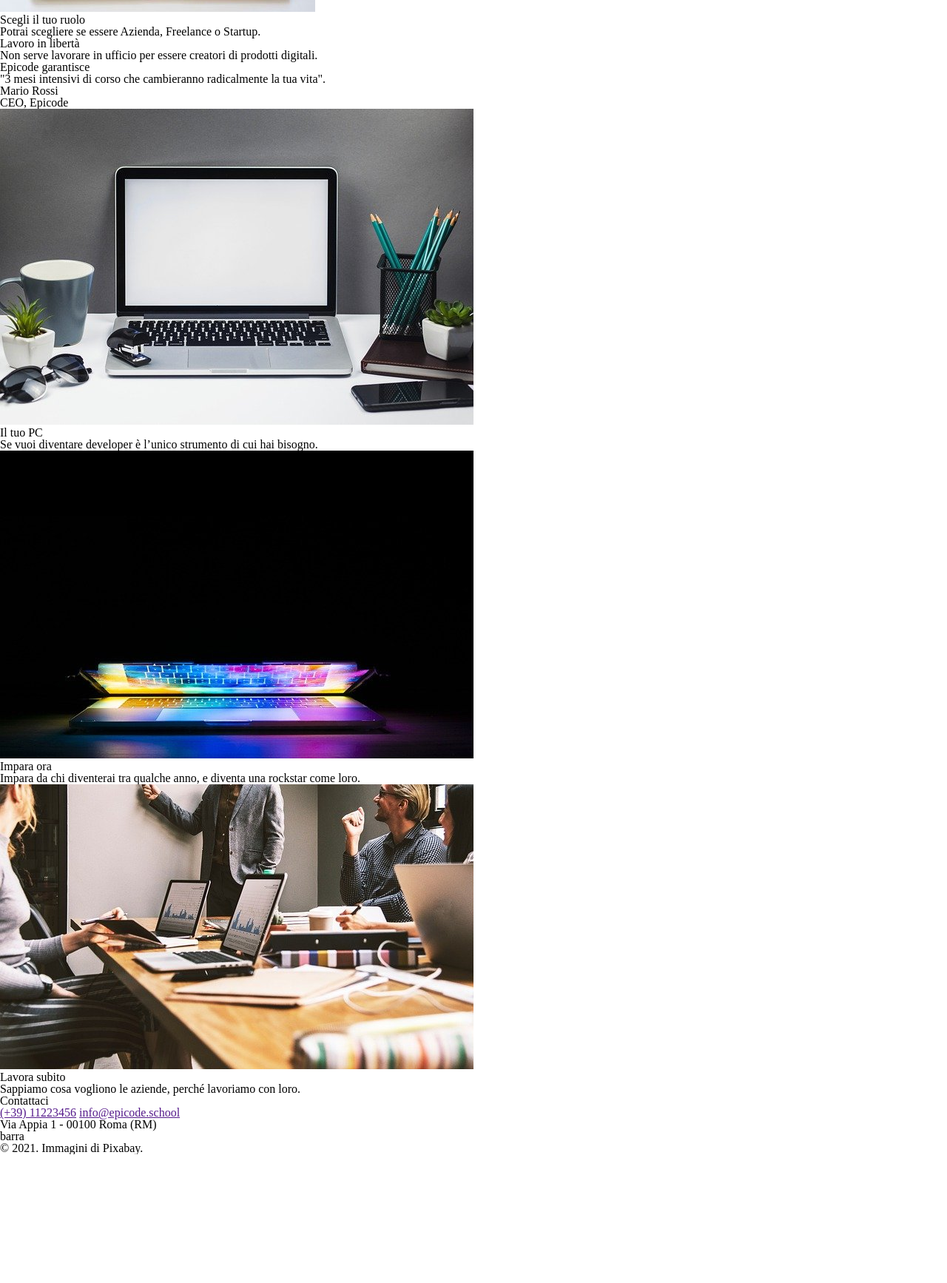
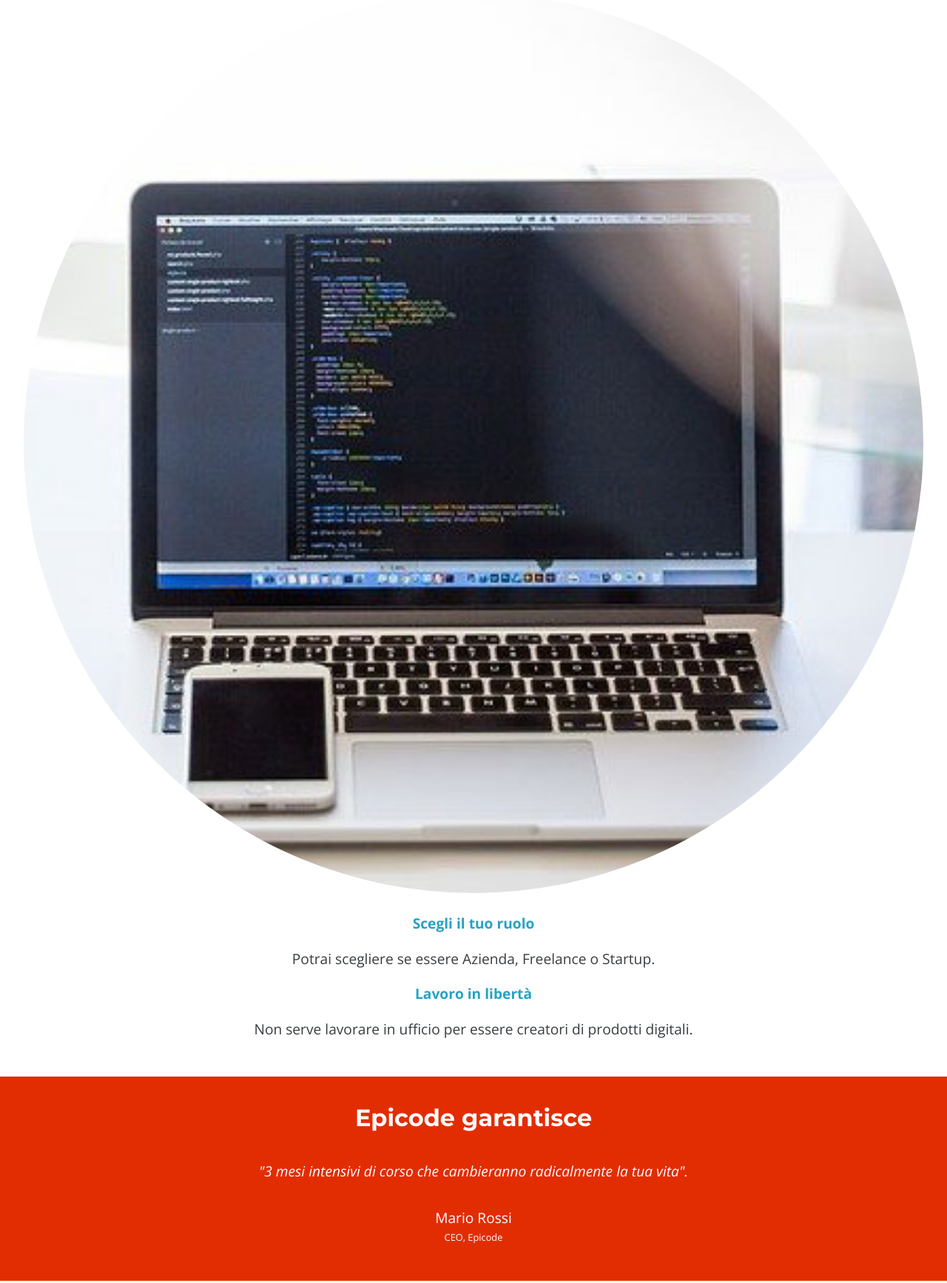
Before and after one commit to andrea-maiolo/u1-w1-p, a plain HTML site: page index.html in a window 1280 px wide. Shown: the part 630-2364 px from the top of the page at 74% size. Before the commit the page ends 2190 px from the top, so only its background shows below. Drawn offline with nearby package versions, Linux system fonts and the light colour scheme.

Commit message:
added style

```diff
--- a/css/style.css
+++ b/css/style.css
@@ -1 +1,118 @@
 /* Your styles here */
+body {
+  color: #393d41;
+  font-size: 1.2rem;
+  font-family: "Open Sans";
+  line-height: 1.65;
+  text-align: center;
+}
+
+h2 {
+  font-family: "Montserrat";
+  font-weight: bold;
+  line-height: 1.5;
+  font-size: 2rem;
+}
+
+.headings {
+  color: #25a2c3;
+  font-weight: bold;
+}
+
+img {
+  width: 100%;
+}
+
+header {
+  background-color: #000;
+}
+
+header img {
+  margin: 1rem;
+  width: 30%;
+}
+
+#description {
+  background-image: url(../images/banner.jpg);
+  background-size: cover;
+  padding: 2rem;
+}
+
+#description h2,
+p {
+  margin-bottom: 1rem;
+}
+
+#description button {
+  background-color: #f04c2f;
+  color: #fff;
+  border: none;
+  font-family: "Montserrat";
+  font-weight: bold;
+  padding: 1rem;
+}
+
+main section {
+  margin-top: 1rem;
+  padding: 2rem;
+}
+
+#round-image {
+  border-radius: 50%;
+  margin-bottom: 1rem;
+}
+
+#testimonianze {
+  background-color: #e22d03;
+  color: #fff;
+  padding: 2rem;
+}
+
+#testimonianze h2 {
+  margin-bottom: 2rem;
+}
+
+#testimonianze p {
+  margin: 0;
+}
+
+#testimonianze p:first-of-type {
+  font-style: italic;
+  margin-bottom: 2rem;
+}
+
+#testimonianze p:last-child {
+  font-size: 0.8rem;
+  margin-bottom: 1rem;
+}
+
+.schede {
+  margin-bottom: 2rem;
+  border: 1px solid #dee1e3;
+}
+
+footer {
+  padding: 2rem;
+  background-color: #25a2c3;
+}
+
+footer h2 {
+  color: #fff;
+}
+
+.fas {
+  color: #fff;
+  margin-right: 0.5rem;
+}
+
+footer a {
+  color: #c8e7f0;
+}
+
+footer p {
+  color: #c8e7f0;
+}
+
+hr {
+  width: 50%;
+}
--- a/index.html
+++ b/index.html
@@ -23,58 +23,62 @@
     <img src="./images/logo.png" alt="Epicode logo">
 </header>
 <main>
-    <div>
-        <h1> Corso Web Developer</h1>
-        <p>Smetti di inseguire i titoli, inizia a lavorare. Mentre tutti vogliono arricchire il CV, tu pensa ad
-            arricchire
-            le tue competenze.
+    <div id="description">
+        <h2 class="headings">Corso Web Developer</h2>
+        <p>Smetti di inseguire i titoli, inizia a lavorare.
+            Mentre tutti vogliono arricchire il CV,
+            tu pensa ad arricchire le tue competenze.
         </p>
         <button>PARTIAMO!</button>
     </div>
+    <section>
         <div>
-        <p>Tutti ti cercheranno</p>
+            <p class="headings">Tutti ti cercheranno</p>
             <p>Sono 30.000 in Italia le posizioni di developer scoperte, scegli quella che ti stimola di più.</p>
 
-        <p>Lavora dove vuoi</p>
+            <p class="headings">Lavora dove vuoi</p>
             <p>Lavora da casa, in riva al mare o in montagna.</p>
 
-        <img src="./images/notebook.jpg" alt="notebook">
+            <img id="round-image" src="./images/notebook.jpg" alt="notebook">
 
-        <p>Scegli il tuo ruolo</p>
+            <p class="headings">Scegli il tuo ruolo</p>
             <p>Potrai scegliere se essere Azienda, Freelance o Startup.</p>
 
-        <p>Lavoro in libertà</p>
+            <p class="headings">Lavoro in libertà</p>
             <p>Non serve lavorare in ufficio per essere creatori di prodotti digitali.</p>
         </div>
-    <div>
-        <h1>Epicode garantisce</h1>
+    </section>
+    <div id="testimonianze">
+        <h2>Epicode garantisce</h2>
         <p>"3 mesi intensivi di corso che cambieranno radicalmente la tua vita".</p>
         <p>Mario Rossi</p>
         <p>CEO, Epicode</p>
     </div>
-    <div>
+    <section>
+        <div class="schede">
             <img src="./images/foto1.jpg" alt="scrivania con laptop">
-        <p>Il tuo PC</p>
+            <p class="headings">Il tuo PC</p>
             <p>Se vuoi diventare developer è l’unico strumento di cui hai bisogno.</p>
         </div>
-    <div>
+        <div class="schede">
             <img src="./images/foto2.jpg" alt="laptop semi chiuso">
-        <p>Impara ora</p>
+            <p class="headings">Impara ora</p>
             <p>Impara da chi diventerai tra qualche anno, e diventa una rockstar come loro.</p>
         </div>
-    <div>
+        <div class="schede">
             <img src="./images/foto3.jpg" alt="sala meeting">
-        <p>Lavora subito</p>
+            <p class="headings">Lavora subito</p>
             <p>Sappiamo cosa vogliono le aziende, perché lavoriamo con loro.</p>
         </div>
+    </section>
 </main>
 <footer>
-    <h1>Contattaci</h1>
-    <a href="">(+39) 11223456</a>
-    <a href="">info@epicode.school</a>
-    <p>Via Appia 1 - 00100 Roma (RM)</p>
-    barra
-    <p>&copy; 2021. Immagini di Pixabay.</p>
+    <h2>Contattaci</h2>
+    <p><i class="fas fa-phone-square-alt"></i><a href="#">(+39) 11223456</a></p>
+    <p><i class="fas fa-envelope"></i><a href="#">info@epicode.school</a></p>
+    <p><i class="fas fa-location-arrow"></i>Via Appia 1 - 00100 Roma (RM)</p>
+    <hr>
+    <p>&copy; 2021. Immagini di <a href="#">Pixabay</a>.</p>
 </footer>
 
 <body>
```
Lines whose indentation alone changed are shown as unchanged.
